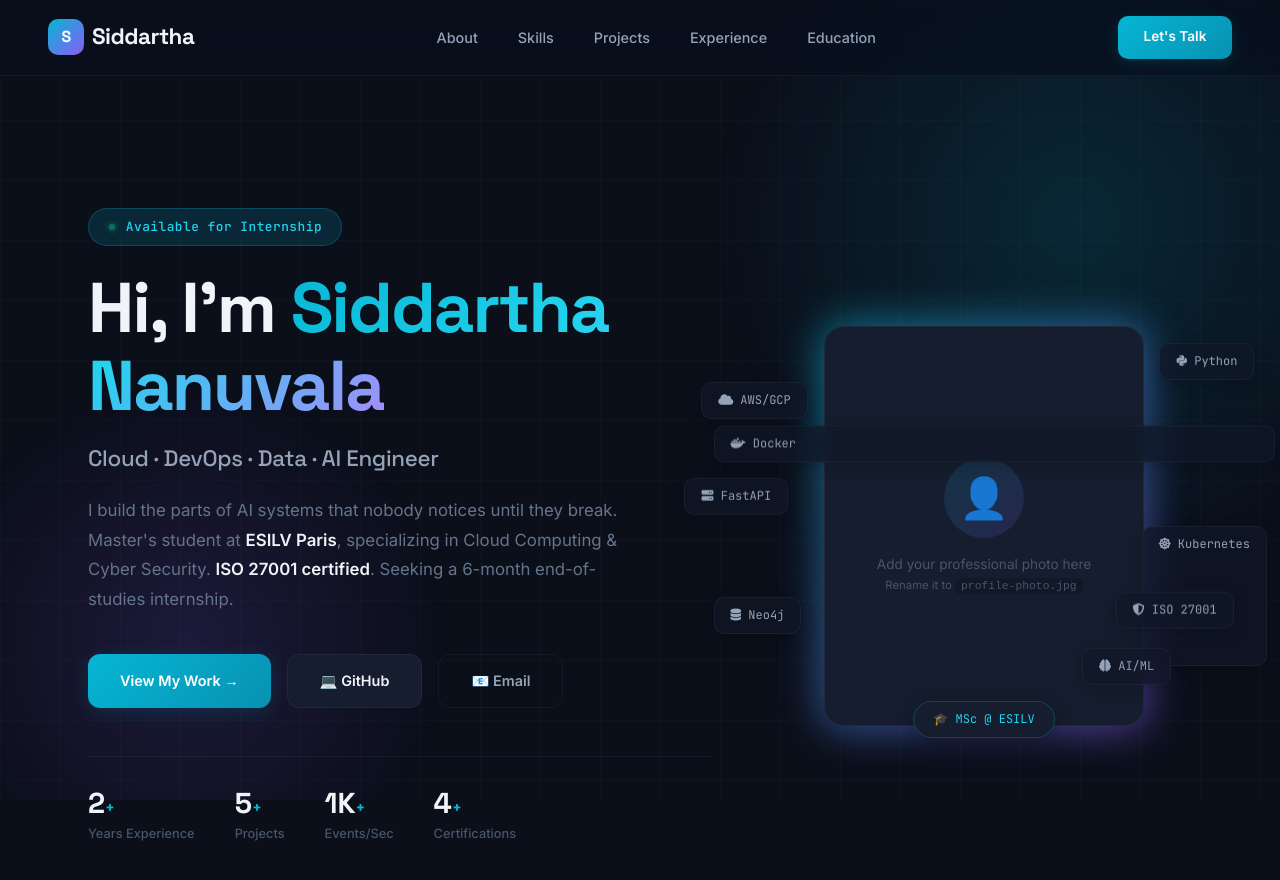
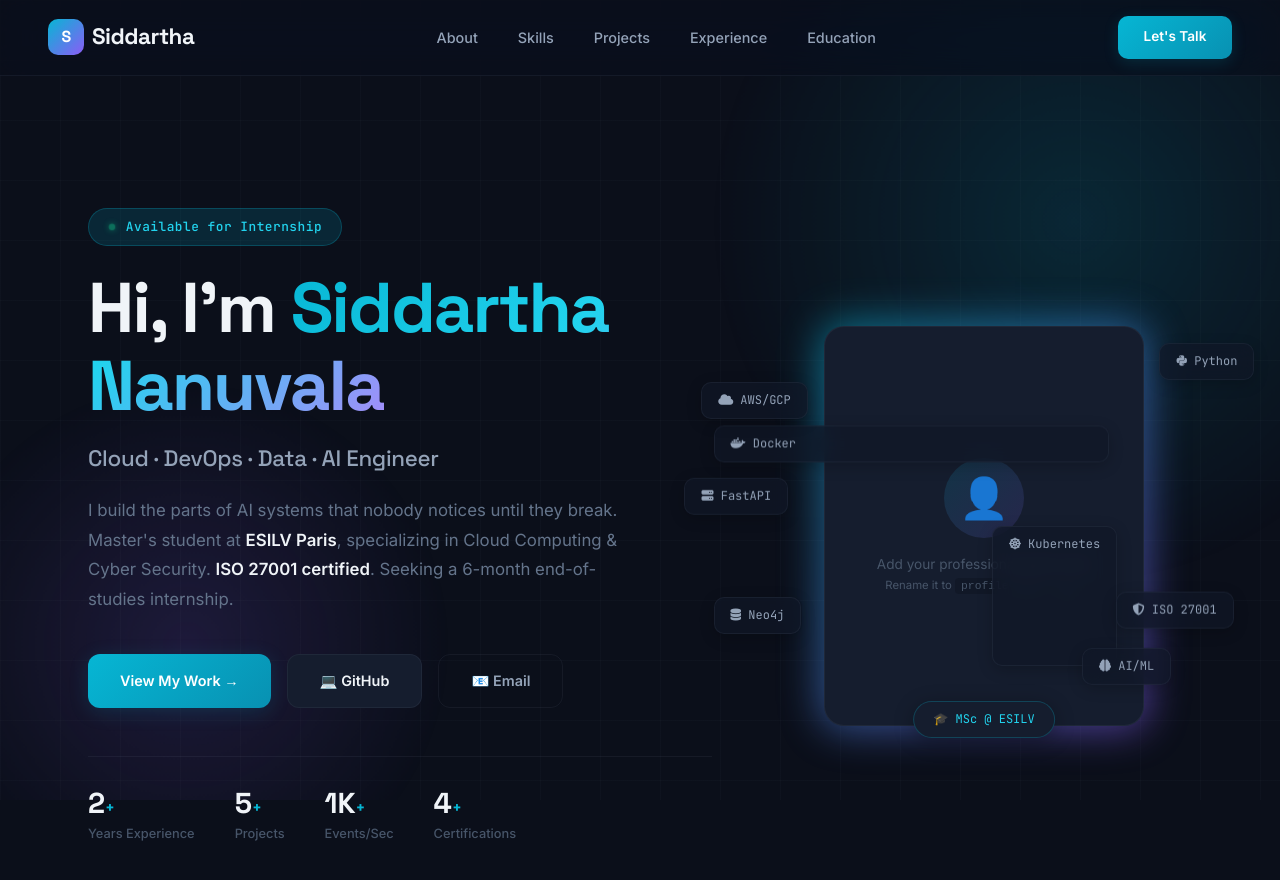
Before and after one commit to SiddarthaNanuvala/SiddarthaNanuvala.github.io, a plain HTML site: page index.html in a window 1280 px wide. Shown: the top 880 px of the page. Drawn offline with Linux system fonts and the light colour scheme.

Commit message:
Fix positioning of tech icons in index.html
Adjusted positioning of technology icons for better layout.

```diff
--- a/index.html
+++ b/index.html
@@ -543,12 +543,12 @@
                     </div>
 
                 <!-- Middle Right -->
-                    <div class="float-tech" style="top: 25%; right: -20%; animation-delay: 0.5s;">
+                    <div class="float-tech" style="top: 25%; right: 20%; animation-delay: 0.5s;">
                         <i class="fab fa-docker"></i> Docker
                     </div>
 
                 <!-- Bottom Right -->
-                    <div class="float-tech" style="top: 50%; right: -18%; animation-delay: 1s;">
+                    <div class="float-tech" style="top: 50%; right: 18%; animation-delay: 1s;">
                         <i class="fas fa-dharmachakra"></i> Kubernetes
                     </div>
 
```
